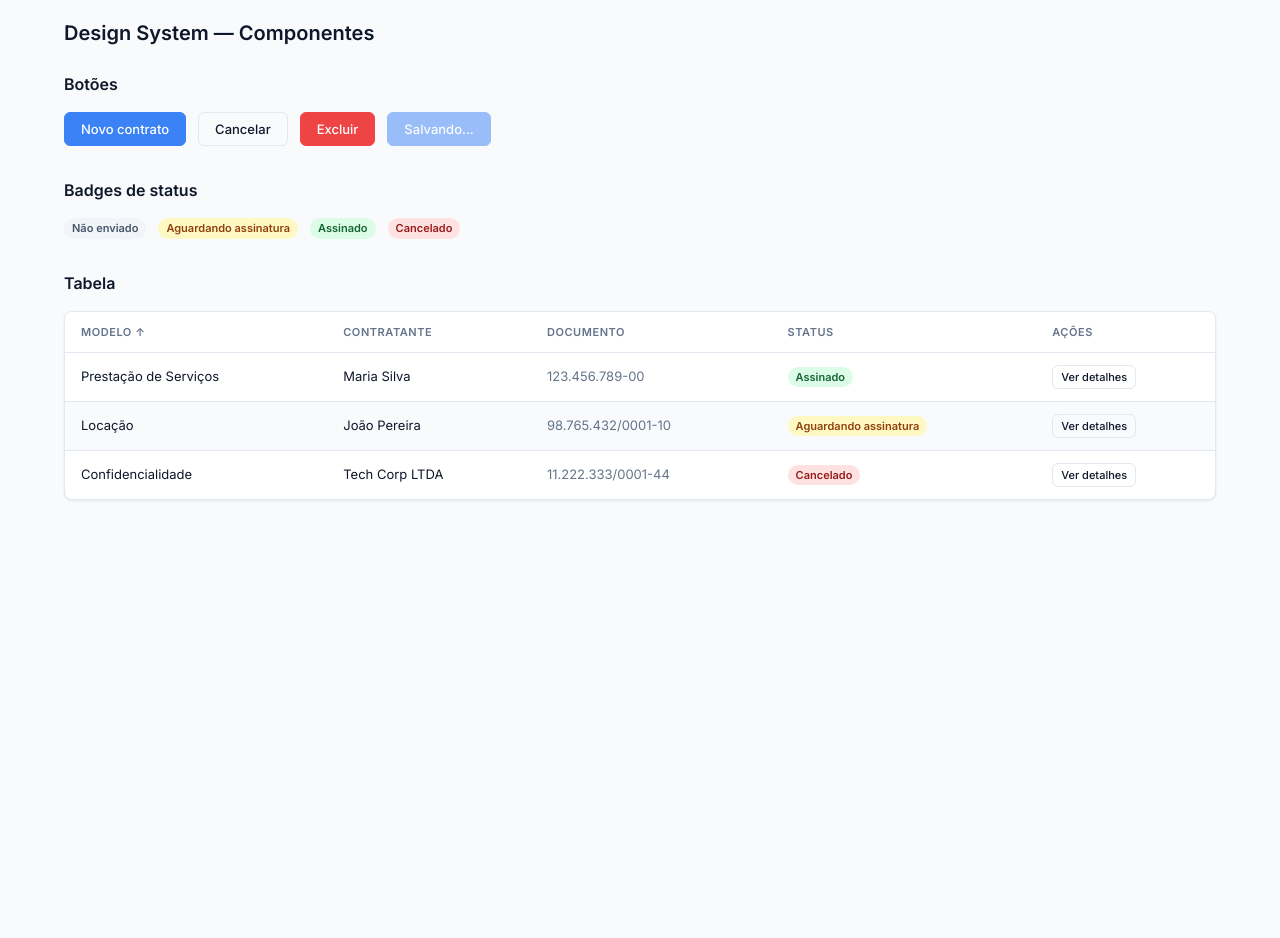
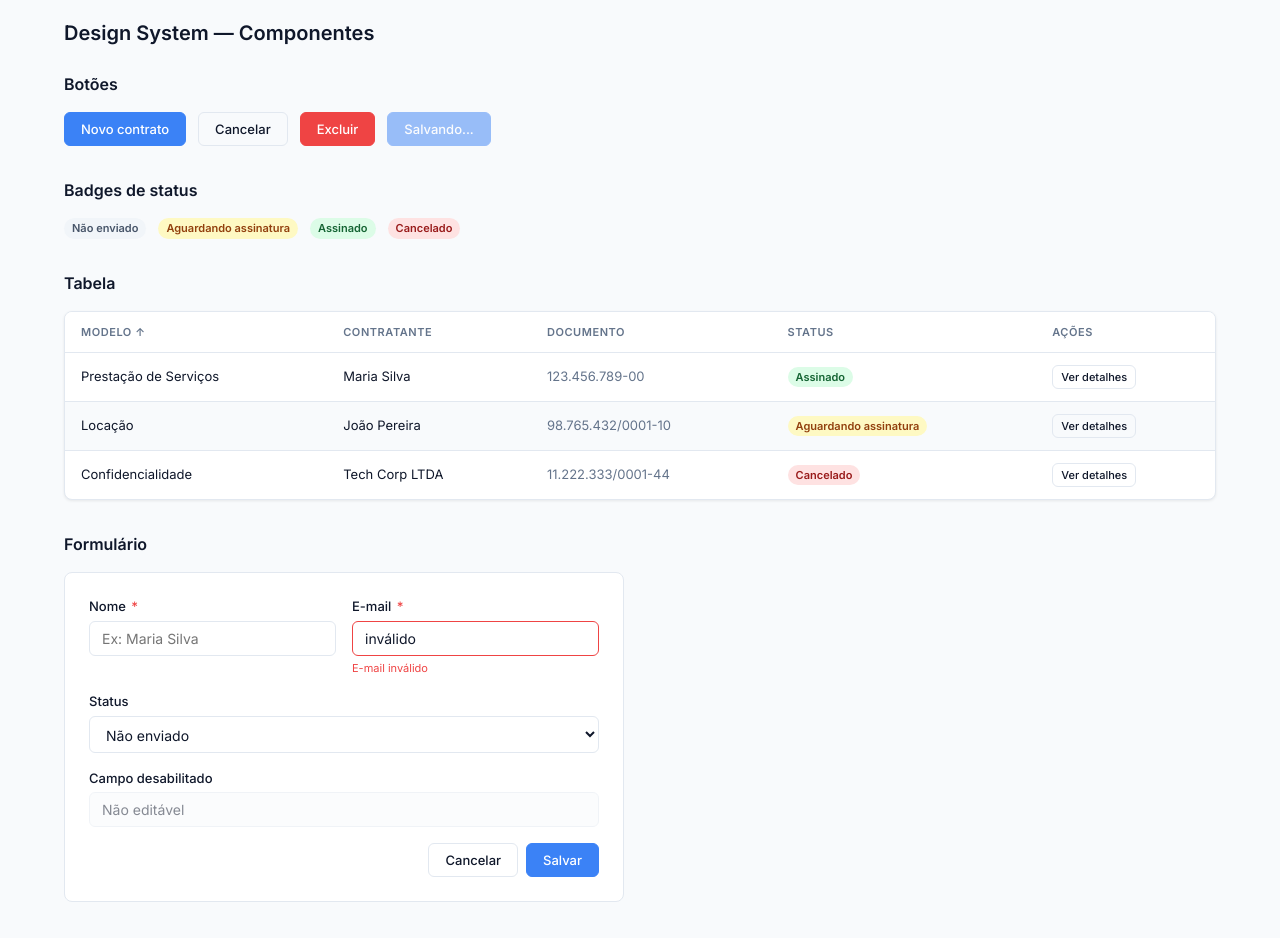
Before and after one commit to YgorStefan/simplect, a plain HTML site: page pages/demo.html in a window 1280 px wide. Shown: the part 58-996 px from the top of the page. Before the commit the page ends 800 px from the top, so only its background shows below. Drawn offline with Linux system fonts and the light colour scheme.

Commit message:
adiciona componente de formulário ao design system

```diff
--- a/pages/demo.html
+++ b/pages/demo.html
@@ -84,6 +84,39 @@
     </div>
   </section>
 
+  <section style="margin-bottom: var(--space-8)">
+    <h2 style="font-size: var(--text-lg); margin-bottom: var(--space-4)">Formulário</h2>
+    <div style="background: var(--color-surface); padding: var(--space-6); border-radius: var(--radius-lg); border: 1px solid var(--color-border); max-width: 560px;">
+      <div class="form-grid" style="margin-bottom: var(--space-4)">
+        <div class="form-group">
+          <label class="form-label">Nome <span class="required">*</span></label>
+          <input class="form-input" type="text" placeholder="Ex: Maria Silva">
+        </div>
+        <div class="form-group">
+          <label class="form-label">E-mail <span class="required">*</span></label>
+          <input class="form-input form-input--error" type="email" placeholder="email@exemplo.com" value="inválido">
+          <span class="form-error">E-mail inválido</span>
+        </div>
+      </div>
+      <div class="form-group" style="margin-bottom: var(--space-4)">
+        <label class="form-label">Status</label>
+        <select class="form-select">
+          <option>Não enviado</option>
+          <option>Aguardando assinatura</option>
+          <option>Assinado</option>
+        </select>
+      </div>
+      <div class="form-group" style="margin-bottom: var(--space-4)">
+        <label class="form-label">Campo desabilitado</label>
+        <input class="form-input" type="text" value="Não editável" disabled>
+      </div>
+      <div style="display: flex; gap: var(--space-2); justify-content: flex-end">
+        <button class="btn-secondary" type="button">Cancelar</button>
+        <button class="btn-primary" type="button">Salvar</button>
+      </div>
+    </div>
+  </section>
+
   <!-- próximos componentes -->
 
 </main>
--- a/style/components.css
+++ b/style/components.css
@@ -179,3 +179,79 @@
   color: var(--color-text-muted);
   font-size: var(--text-sm);
 }
+
+/* ===========================
+   FORMULÁRIOS
+   =========================== */
+
+.form-group {
+  display: flex;
+  flex-direction: column;
+  gap: var(--space-1);
+}
+
+.form-label {
+  font-size: var(--text-sm);
+  font-weight: 500;
+  color: var(--color-text);
+}
+
+.form-label .required {
+  color: var(--color-danger);
+  margin-left: 2px;
+}
+
+.form-input,
+.form-select {
+  width: 100%;
+  padding: var(--space-2) var(--space-3);
+  font-family: var(--font);
+  font-size: var(--text-base);
+  color: var(--color-text);
+  background: var(--color-surface);
+  border: 1px solid var(--color-border);
+  border-radius: var(--radius-md);
+  outline: none;
+  transition: border-color .15s, box-shadow .15s;
+}
+
+.form-input:focus,
+.form-select:focus {
+  border-color: var(--color-primary);
+  box-shadow: 0 0 0 3px rgba(59, 130, 246, .15);
+}
+
+.form-input--error,
+.form-select--error {
+  border-color: var(--color-danger);
+}
+
+.form-input--error:focus,
+.form-select--error:focus {
+  border-color: var(--color-danger);
+  box-shadow: 0 0 0 3px rgba(239, 68, 68, .15);
+}
+
+.form-input:disabled,
+.form-select:disabled {
+  opacity: .5;
+  cursor: not-allowed;
+  background: var(--color-bg);
+}
+
+.form-error {
+  font-size: var(--text-xs);
+  color: var(--color-danger);
+}
+
+.form-grid {
+  display: grid;
+  grid-template-columns: 1fr 1fr;
+  gap: var(--space-4);
+}
+
+@media (max-width: 600px) {
+  .form-grid {
+    grid-template-columns: 1fr;
+  }
+}
```
